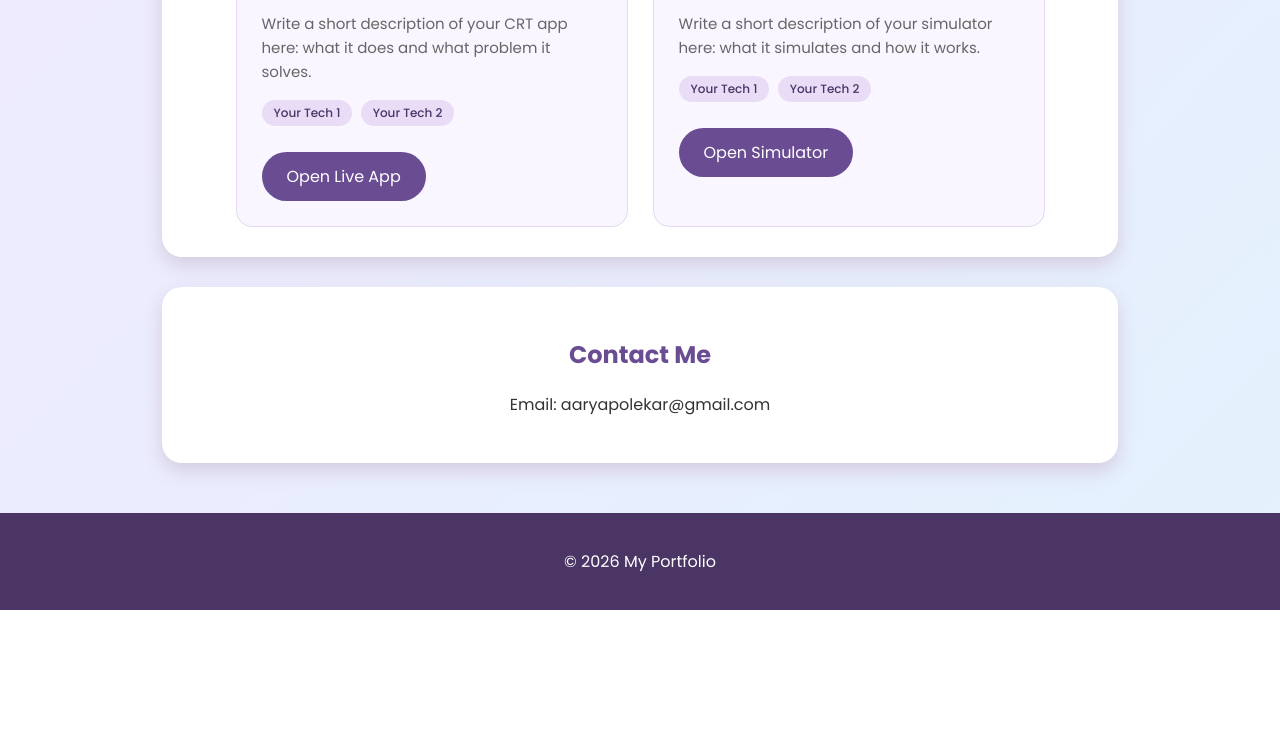
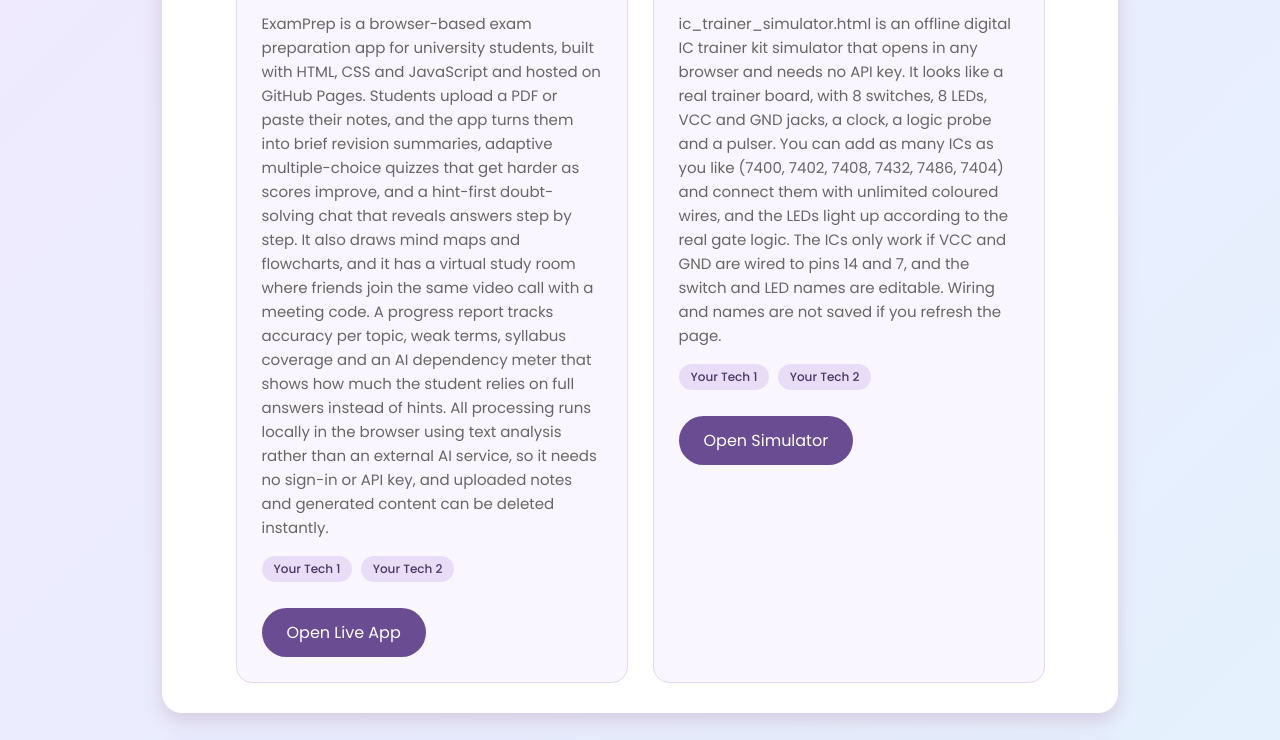
Before and after one commit to codeverse2608/Digital-IC-Trainer-Kit---Simulator, a plain HTML site: page index.html in a window 1280 px wide. Shown: the part 1174-1914 px from the top of the page. Before the commit the page ends 1784 px from the top, so only its background shows below. Drawn offline with Linux system fonts and the light colour scheme.

Commit message:
description added

```diff
--- a/index.html
+++ b/index.html
@@ -200,8 +200,22 @@
             <div class="project-card">
                 <h3>CRT App</h3>
                 <p>
-                    Write a short description of your CRT app here:
-                    what it does and what problem it solves.
+                    ExamPrep is a browser-based exam preparation app for
+                    university students, built with HTML, CSS and JavaScript
+                    and hosted on GitHub Pages. Students upload a PDF or paste
+                    their notes, and the app turns them into brief revision
+                    summaries, adaptive multiple-choice quizzes that get harder
+                    as scores improve, and a hint-first doubt-solving chat that
+                    reveals answers step by step. It also draws mind maps and
+                    flowcharts, and it has a virtual study room where friends
+                    join the same video call with a meeting code. A progress
+                    report tracks accuracy per topic, weak terms, syllabus
+                    coverage and an AI dependency meter that shows how much
+                    the student relies on full answers instead of hints.
+                    All processing runs locally in the browser using text
+                    analysis rather than an external AI service, so it needs
+                    no sign-in or API key, and uploaded notes and generated
+                    content can be deleted instantly.
                 </p>
                 <div class="tags">
                     <span>Your Tech 1</span>
@@ -215,8 +229,15 @@
             <div class="project-card">
                 <h3>Digital IC Trainer Kit Simulator</h3>
                 <p>
-                    Write a short description of your simulator here:
-                    what it simulates and how it works.
+             ic_trainer_simulator.html is an offline digital IC trainer kit
+            simulator that opens in any browser and needs no API key. It looks
+            like a real trainer board, with 8 switches, 8 LEDs, VCC and GND jacks,
+            a clock, a logic probe and a pulser. You can add as many ICs as you
+            like (7400, 7402, 7408, 7432, 7486, 7404) and connect them with unlimited
+            coloured wires, and the LEDs light up according to the real gate logic.
+            The ICs only work if VCC and GND are wired to pins 14 and 7, and the
+            switch and LED names are editable. Wiring and names are not
+            saved if you refresh the page.
                 </p>
                 <div class="tags">
                     <span>Your Tech 1</span>
```
